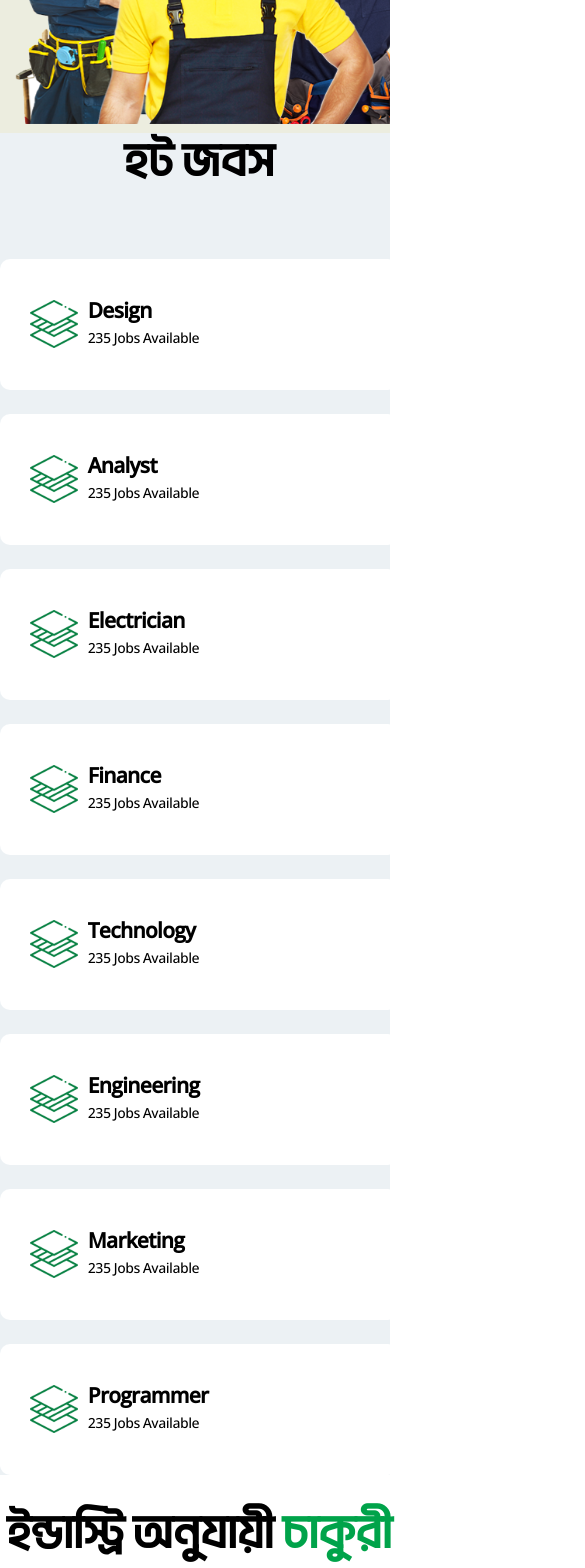
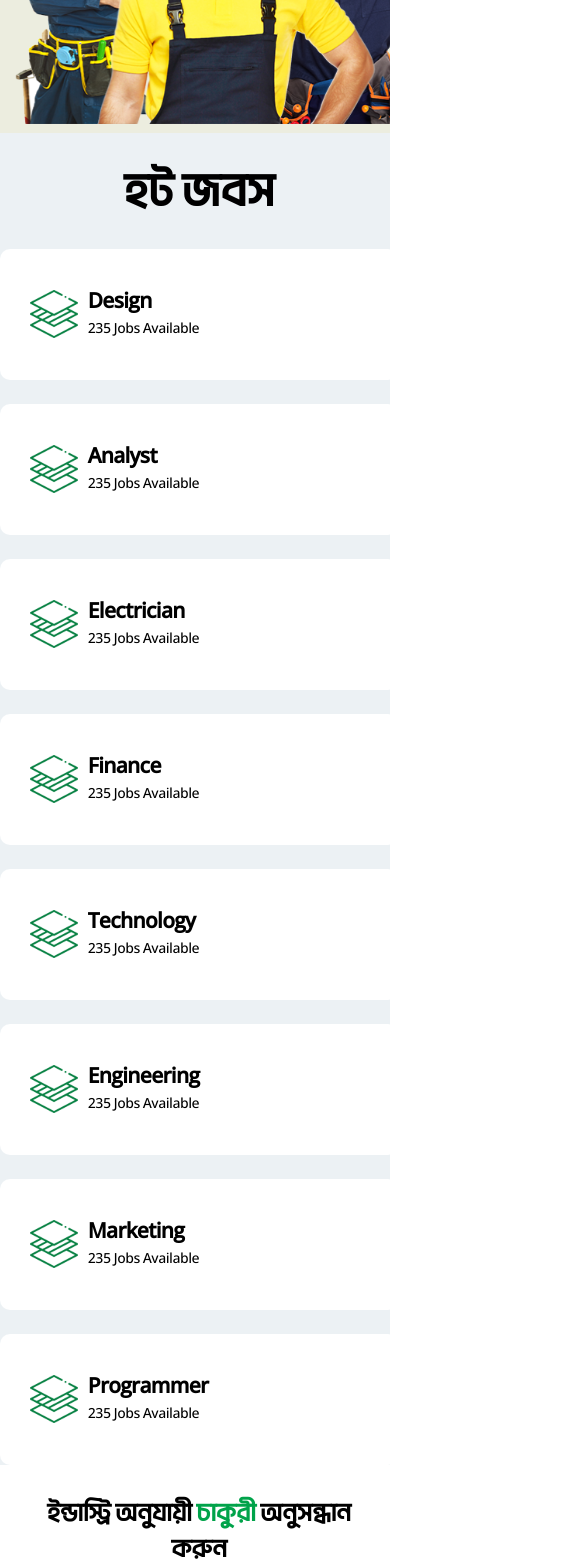
Before and after one commit to web-altaf-1/karma-frontend, a Next.js app: page / in a window 390 px wide. Shown: the part 820-2388 px from the top of the page, 585 px wide, since content can reach past the window. Built offline with nearby package versions, Linux system fonts and the light colour scheme.

Commit message:
added responsive

```diff
--- a/src/app/components/Home/CategorySection.tsx
+++ b/src/app/components/Home/CategorySection.tsx
@@ -50,7 +50,7 @@ const CategorySection = () => {
       className="hot_jobs__section"
     >
       <div className="main-container">
-        <h3 className="hot_jobs_title" style={{marginBottom:'70px'}}>হট জবস</h3>
+        <h3 className="hot_jobs_title" >হট জবস</h3>
         <div className="main-container">
           <div className="category_container ">
             {data?.map((category, index) => {
--- a/src/app/components/Home/FunctionalArea/FunctionalArea.tsx
+++ b/src/app/components/Home/FunctionalArea.tsx
@@ -56,7 +56,7 @@ const FunctionalArea = () => {
     <div className="functional__area">
       <div className="main-container">
         <h3 className="area-title" style={{ marginBottom: "70px" }}>
-          ইন্ডাস্ট্রি অনুযায়ী চাকুরি BY FUNCTIONAL AREA
+          ইন্ডাস্ট্রি অনুযায়ী চাকুরি BY <br /> <span>FUNCTIONAL AREA</span>
         </h3>
         <div className="functional-items">
           {data?.map((item, index) => {
--- a/src/app/page.tsx
+++ b/src/app/page.tsx
@@ -1,9 +1,8 @@
-import Header from "./components/Common/Header/Header";
+import "@/app/styles/home.css";
+import Header from "./components/Common/Header";
+import HeroSection from "./components/Home/HeroSection";
 import CategorySection from "./components/Home/CategorySection";
-import HeroSection from "./components/Home/HeroSection/HeroSection";
-import "@/app/styles/home.css";
 import SearchByIndustry from "./components/Home/SearchByIndustry";
-import FunctionalArea from "./components/Home/FunctionalArea/FunctionalArea";
 
 export default function Home() {
   return (
@@ -13,7 +12,7 @@ export default function Home() {
       <CategorySection />
       <SearchByIndustry />
 
-      <FunctionalArea />
+      {/* <FunctionalArea /> */}
     </div>
   );
 }
--- a/src/app/styles/home.css
+++ b/src/app/styles/home.css
@@ -125,6 +125,7 @@
     font-size: 48px;
     font-weight: 600;
     line-height: 56px;
+    margin-bottom: 70px;
 }
 
 .category__card .image {
@@ -148,6 +149,7 @@
     display: grid;
     grid-template-columns: repeat(3, 1fr);
     grid-gap: 26px;
+    margin-bottom: 40px;
 }
 
 .single-industry {
@@ -188,15 +190,21 @@
 }
 
 /* functional area section  */
-.functional__area{
+.functional__area {
     background-color: #ECF1F4;
-    padding: 110px auto;
+    padding: 80px 0;
+
 }
+
 .functional__area .area-title {
     font-size: 48px;
     font-weight: 600;
     text-align: center;
     /* height: 596px; */
+}
+
+.functional__area .area-title span {
+    color: #00A34A;
 }
 
 .functional__area .functional-items {
@@ -217,7 +225,8 @@
     border-radius: 8px;
 
 }
-.functional__area .functional-item img{
+
+.functional__area .functional-item img {
     margin-left: 10px;
     padding: 0px 10px;
 }
@@ -271,6 +280,10 @@
         width: 446px;
         height: 315px;
     }
+    .hot_jobs_title {
+        padding: 30px 0px;
+        margin-bottom: 0px;
+    }
 
 
     /* category start from here  */
@@ -294,10 +307,17 @@
     }
 
     /* industry start from here  */
-
+    .search_industry_title{
+        font-size: 26px;
+        line-height: 36px;
+        text-align: center;
+        font-weight: 600;
+    }
     .all-industry {
         grid-template-columns: repeat(1, 1fr);
         grid-gap: 26px;
+        width: 100%;
+        margin: 0 auto;
     }
 
     .single-industry {
@@ -312,4 +332,11 @@
     .sub-category h4 {
         font-size: 16px;
     }
+
+    /* functional area start from here  */
+
+    .functional__area .functional-items {
+        margin: 0 auto;
+        grid-template-columns: repeat(1, 1fr);
+    }
 }
```
Also changed, not shown: src/app/components/Common/Header.tsx (renamed from src/app/components/Common/Header/Header.tsx), src/app/components/Home/HeroSection.tsx (renamed from src/app/components/Home/HeroSection/HeroSection.tsx).
